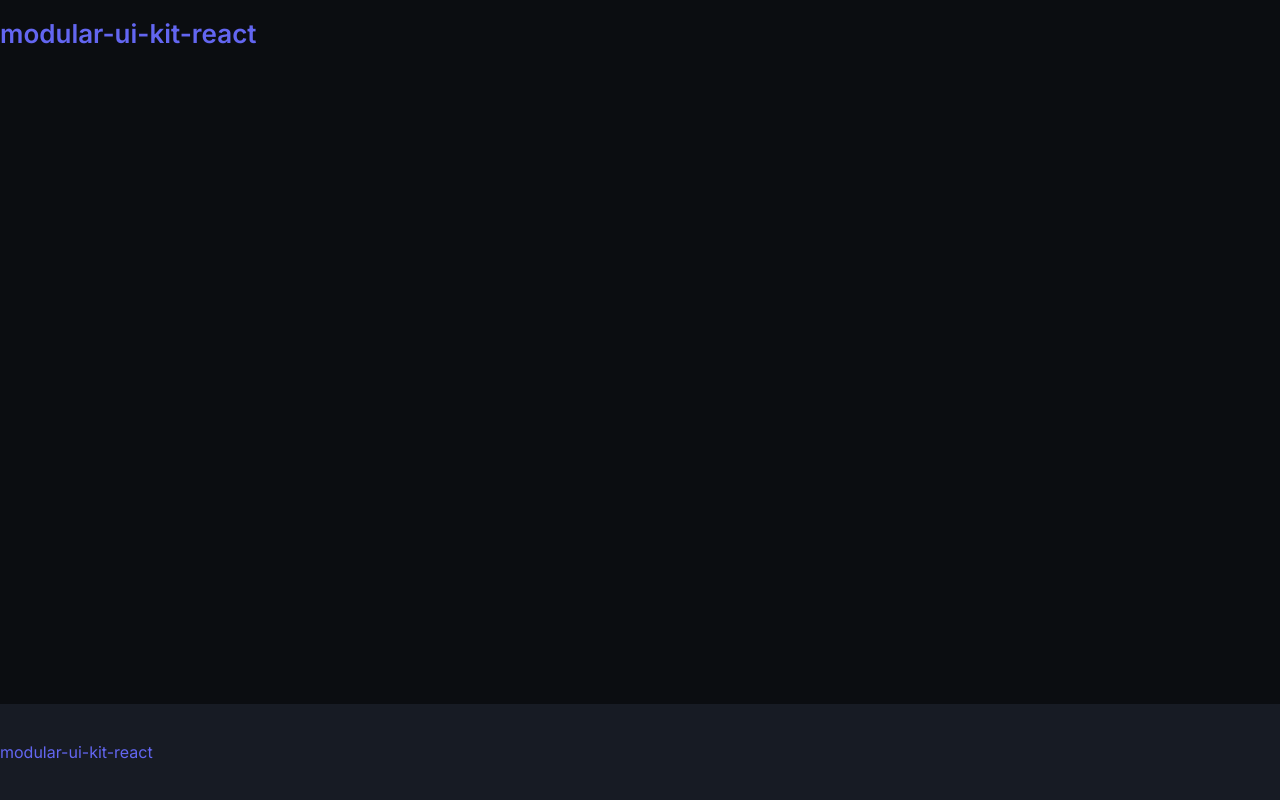
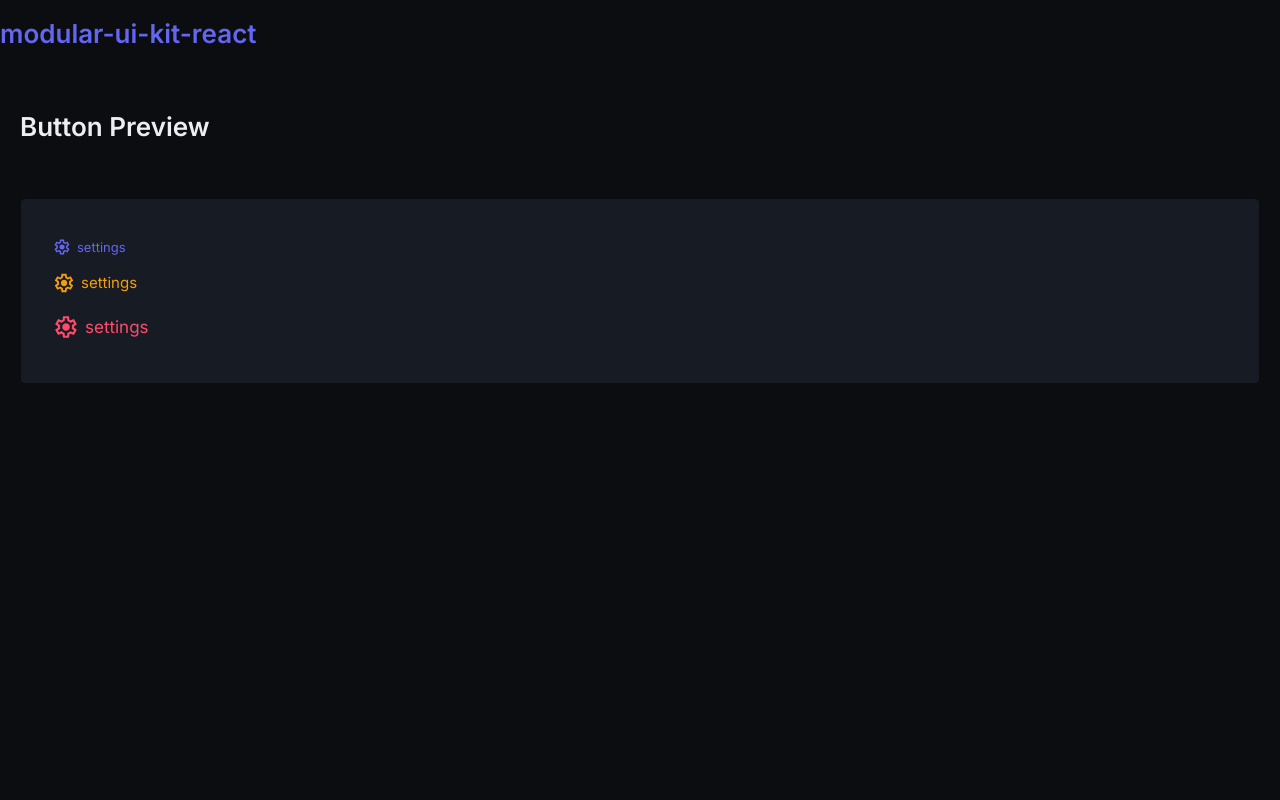
Before and after one commit to eugenia-vitinschii/modular-ui-kit-react, a React (Vite) app: page /icon-buttons in a window 1280 px wide. Shown: the top 800 px of the page. Built offline with nearby package versions, Linux system fonts and the light colour scheme.

Commit message:
feat(MukIconButoon): create demo preview

```diff
--- /dev/null
+++ b/src/demo/pages/buttons/IconButtonView.tsx
@@ -0,0 +1,28 @@
+/* COMPONENTS */
+import { MukText } from "../../../lib/components/typography/MukText"
+import { MukIconButton } from "../../../lib/components/buttons/MukIconButton"
+
+function IconButtonView(){
+   return(
+      <div className="muk-page">
+         <div className="muk-container">
+            <div className="muk-page__wrapper">
+                <MukText as="h2" type="muk-heading">Button Preview</MukText>
+            <div className="muk-page__content">
+               <div className="demo-controls muk-section">
+                  <MukIconButton size="sm" text='settings'>
+                     <svg xmlns="http://www.w3.org/2000/svg" height="24px" viewBox="0 -960 960 960" width="24px" fill="#e3e3e3"><path d="m370-80-16-128q-13-5-24.5-12T307-235l-119 50L78-375l103-78q-1-7-1-13.5v-27q0-6.5 1-13.5L78-585l110-190 119 50q11-8 23-15t24-12l16-128h220l16 128q13 5 24.5 12t22.5 15l119-50 110 190-103 78q1 7 1 13.5v27q0 6.5-2 13.5l103 78-110 190-118-50q-11 8-23 15t-24 12L590-80H370Zm70-80h79l14-106q31-8 57.5-23.5T639-327l99 41 39-68-86-65q5-14 7-29.5t2-31.5q0-16-2-31.5t-7-29.5l86-65-39-68-99 42q-22-23-48.5-38.5T533-694l-13-106h-79l-14 106q-31 8-57.5 23.5T321-633l-99-41-39 68 86 64q-5 15-7 30t-2 32q0 16 2 31t7 30l-86 65 39 68 99-42q22 23 48.5 38.5T427-266l13 106Zm42-180q58 0 99-41t41-99q0-58-41-99t-99-41q-59 0-99.5 41T342-480q0 58 40.5 99t99.5 41Zm-2-140Z"/></svg>
+                  </MukIconButton>
+                  <br />
+                   <MukIconButton size="md" text='settings' variant="warning"><svg xmlns="http://www.w3.org/2000/svg" height="24px" viewBox="0 -960 960 960" width="24px" fill="#e3e3e3"><path d="m370-80-16-128q-13-5-24.5-12T307-235l-119 50L78-375l103-78q-1-7-1-13.5v-27q0-6.5 1-13.5L78-585l110-190 119 50q11-8 23-15t24-12l16-128h220l16 128q13 5 24.5 12t22.5 15l119-50 110 190-103 78q1 7 1 13.5v27q0 6.5-2 13.5l103 78-110 190-118-50q-11 8-23 15t-24 12L590-80H370Zm70-80h79l14-106q31-8 57.5-23.5T639-327l99 41 39-68-86-65q5-14 7-29.5t2-31.5q0-16-2-31.5t-7-29.5l86-65-39-68-99 42q-22-23-48.5-38.5T533-694l-13-106h-79l-14 106q-31 8-57.5 23.5T321-633l-99-41-39 68 86 64q-5 15-7 30t-2 32q0 16 2 31t7 30l-86 65 39 68 99-42q22 23 48.5 38.5T427-266l13 106Zm42-180q58 0 99-41t41-99q0-58-41-99t-99-41q-59 0-99.5 41T342-480q0 58 40.5 99t99.5 41Zm-2-140Z"/></svg></MukIconButton>
+                  < br />
+                   <MukIconButton size="lg" text='settings' variant="danger"><svg xmlns="http://www.w3.org/2000/svg" height="24px" viewBox="0 -960 960 960" width="24px" fill="#e3e3e3"><path d="m370-80-16-128q-13-5-24.5-12T307-235l-119 50L78-375l103-78q-1-7-1-13.5v-27q0-6.5 1-13.5L78-585l110-190 119 50q11-8 23-15t24-12l16-128h220l16 128q13 5 24.5 12t22.5 15l119-50 110 190-103 78q1 7 1 13.5v27q0 6.5-2 13.5l103 78-110 190-118-50q-11 8-23 15t-24 12L590-80H370Zm70-80h79l14-106q31-8 57.5-23.5T639-327l99 41 39-68-86-65q5-14 7-29.5t2-31.5q0-16-2-31.5t-7-29.5l86-65-39-68-99 42q-22-23-48.5-38.5T533-694l-13-106h-79l-14 106q-31 8-57.5 23.5T321-633l-99-41-39 68 86 64q-5 15-7 30t-2 32q0 16 2 31t7 30l-86 65 39 68 99-42q22 23 48.5 38.5T427-266l13 106Zm42-180q58 0 99-41t41-99q0-58-41-99t-99-41q-59 0-99.5 41T342-480q0 58 40.5 99t99.5 41Zm-2-140Z"/></svg></MukIconButton>
+               </div>
+            </div>
+            </div>
+         </div>
+      </div>
+   )
+}
+
+export default IconButtonView
--- a/src/demo/routes/index.tsx
+++ b/src/demo/routes/index.tsx
@@ -1,6 +1,7 @@
 import { Routes, Route, Navigate } from "react-router-dom"
 import TextView from "../pages/typography/TextView"
 import ButtonView from "../pages/buttons/ButtonsView"
+import IconButtonView from "../pages/buttons/IconButtonView"
 
 export const DemoRoutes = () => {
    return (
@@ -8,6 +9,7 @@
          <Route path='/' element = {<Navigate to='/text' replace/>}/>
          <Route path='/text' element= {<TextView/>}/>
          <Route path="/buttons" element={<ButtonView/>}/>
+         <Route path="/icon-buttons" element={<IconButtonView/>}/>
       </Routes>
    )
 }
```
